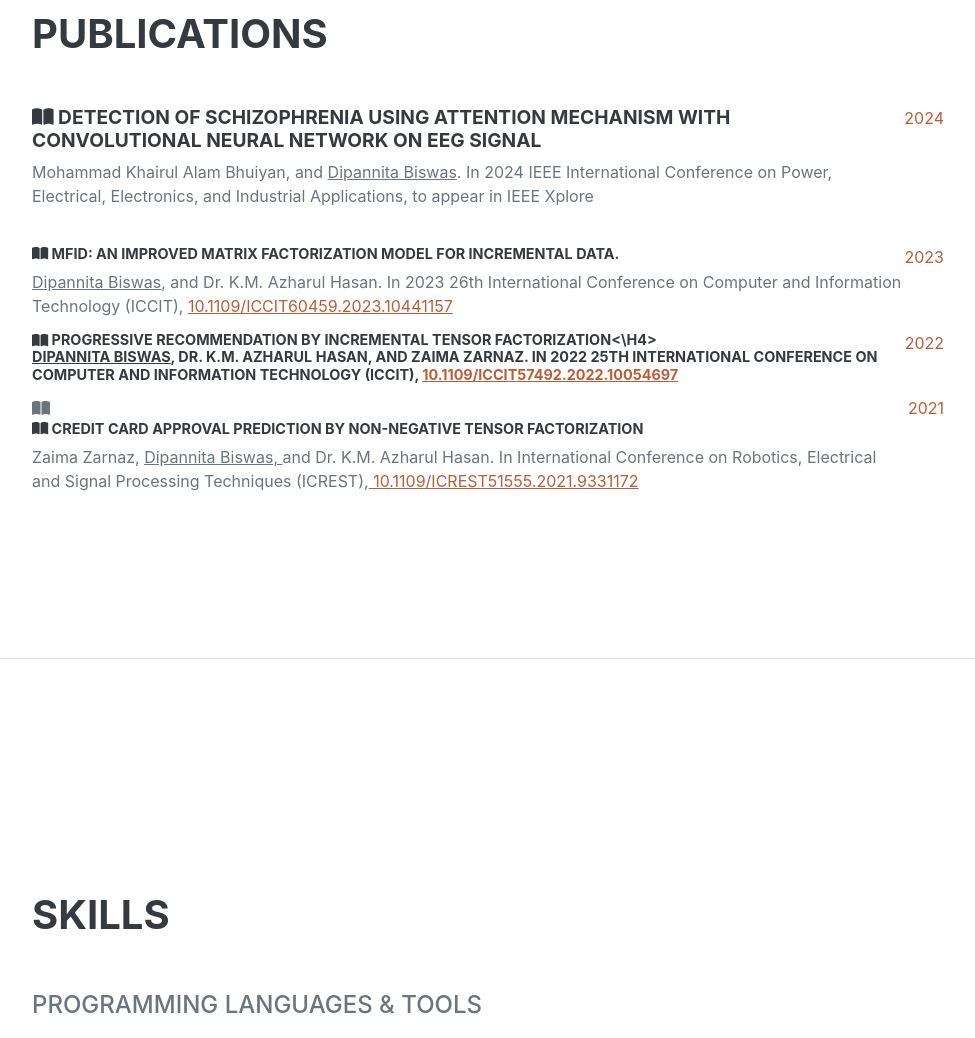
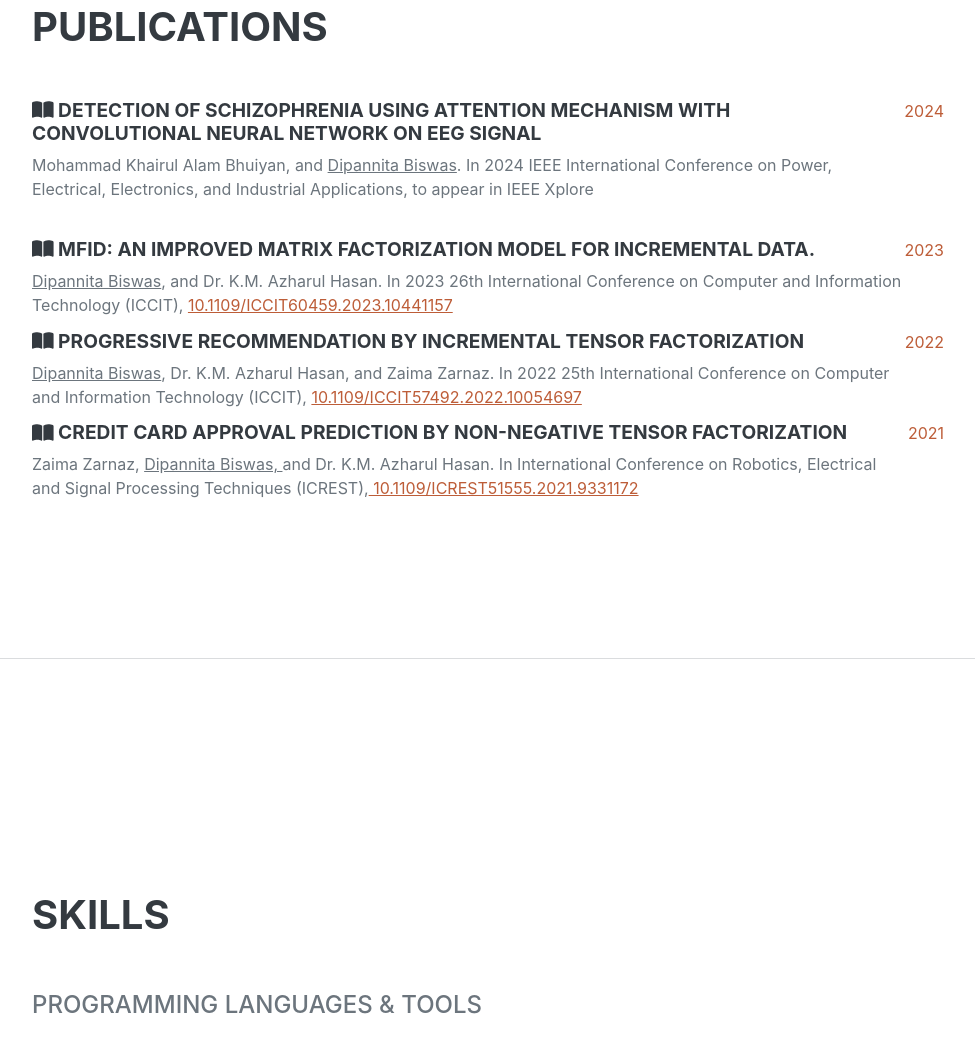
Before and after one commit to dipannita72/dipannita72.github.io, a plain HTML site: page index.html in a window 1280 px wide. Shown: the part 2545-3583 px from the top of the page, without its empty margins (288-1263 px from the left). Drawn offline with nearby package versions, Linux system fonts and the light colour scheme; a web font is replaced by a local one.

Commit message:
Update index.html

```diff
--- a/index.html
+++ b/index.html
@@ -112,7 +112,7 @@
                     </div>
                     <div class="d-flex flex-column flex-md-row justify-content-between">
                         <div class="flex-grow-1">
-                            <h4> <i class="fa-solid fa-book-open"></i>  MFID: An Improved Matrix Factorization Model for Incremental Data.</h4>
+                            <h3> <i class="fa-solid fa-book-open"></i>  MFID: An Improved Matrix Factorization Model for Incremental Data.</h3>
                             <p><u>Dipannita Biswas</u>, and Dr. K.M. Azharul Hasan. In 2023 26th International Conference on Computer and Information Technology (ICCIT),
                             <a href="https://ieeexplore.ieee.org/document/10441157"> 10.1109/ICCIT60459.2023.10441157</a></p>
                         </div>
@@ -120,7 +120,7 @@
                     </div>
                     <div class="d-flex flex-column flex-md-row justify-content-between">
                         <div class="flex-grow-1">
-                            <h4> <i class="fa-solid fa-book-open"></i>  Progressive Recommendation by Incremental Tensor Factorization<\h4>
+                            <h3> <i class="fa-solid fa-book-open"></i>  Progressive Recommendation by Incremental Tensor Factorization</h3>
                             <p><u>Dipannita Biswas</u>, Dr. K.M. Azharul Hasan, and Zaima Zarnaz. In 2022 25th International Conference on Computer and Information Technology (ICCIT),
                                 <a href="https://ieeexplore.ieee.org/document/10054697"> 10.1109/ICCIT57492.2022.10054697</a></p>
                         </div>
@@ -129,8 +129,7 @@
 
                     <div class="d-flex flex-column flex-md-row justify-content-between">
                         <div class="flex-grow-1">
-                            <i class="fa-solid fa-book-open"></i>
-                            <h4><i class="fa-solid fa-book-open"></i>  Credit Card Approval Prediction by Non-negative Tensor Factorization</h4>
+                            <h3><i class="fa-solid fa-book-open"></i>  Credit Card Approval Prediction by Non-negative Tensor Factorization</h3>
                             <p>Zaima Zarnaz, <u>Dipannita Biswas, </u> and Dr. K.M. Azharul Hasan. In International Conference on Robotics, Electrical and Signal Processing Techniques (ICREST),<a href="https://ieeexplore.ieee.org/document/9331172"> 10.1109/ICREST51555.2021.9331172 </a>
                          </div>
                         <div class="flex-shrink-0"><span class="text-primary">2021</span></div>
```
